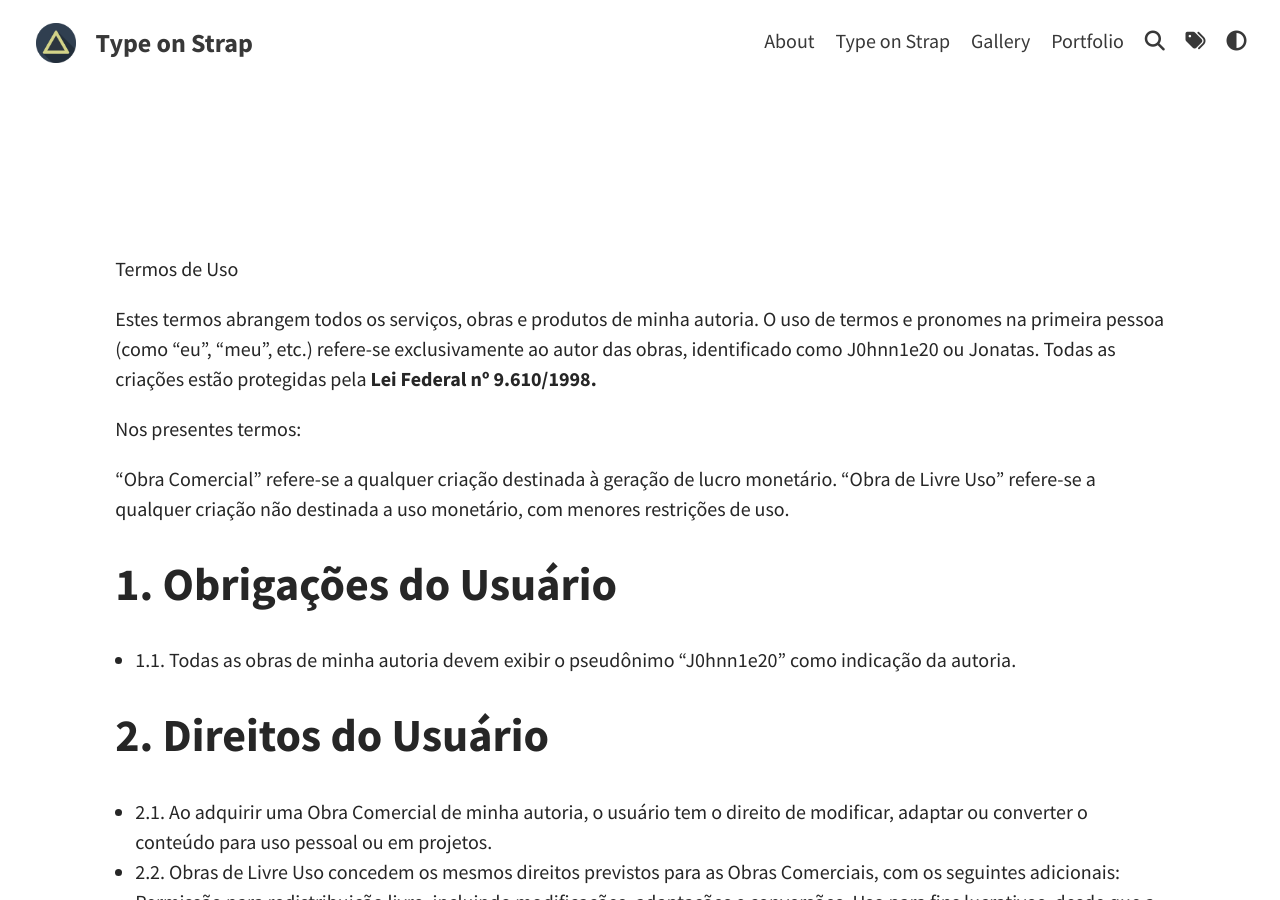
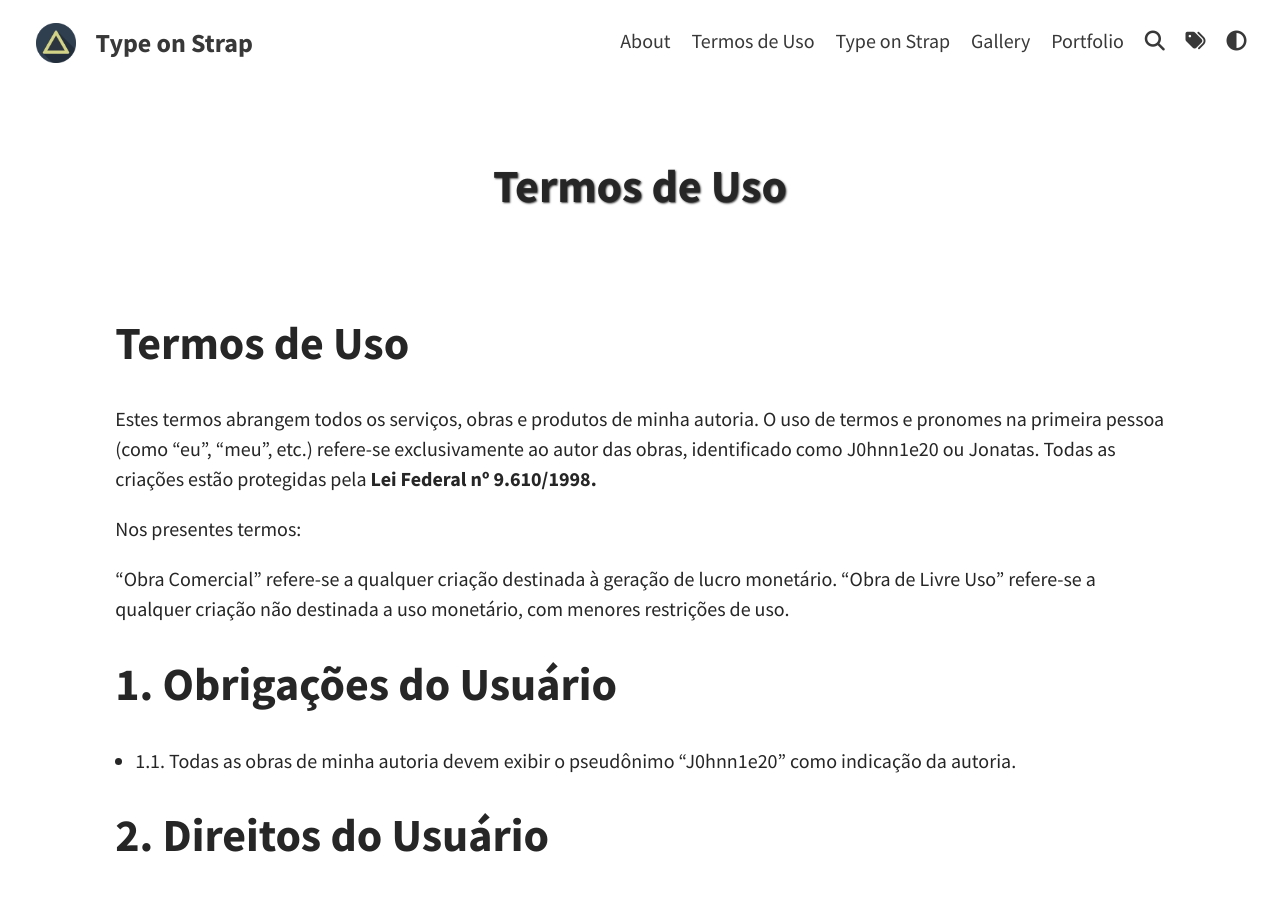
Before and after one commit to j0hnn1e20/page, a Jekyll site: the page built from EULA.md, in a window 1280 px wide and 900 px high. Built offline with Jekyll 4.4.1, drawn with Linux system fonts in a browser that asks for light colours; our own code applies the rules of GitHub Pages for plain Markdown files; a script that is not in the unit is left out.

Commit message:
Update EULA.md

```diff
--- a/EULA.md
+++ b/EULA.md
@@ -1,4 +1,4 @@
-Termos de Uso
+# Termos de Uso
 
 Estes termos abrangem todos os serviços, obras e produtos de minha autoria.
 O uso de termos e pronomes na primeira pessoa (como "eu", "meu", etc.) refere-se exclusivamente ao autor das obras, identificado como J0hnn1e20 ou Jonatas.
```
